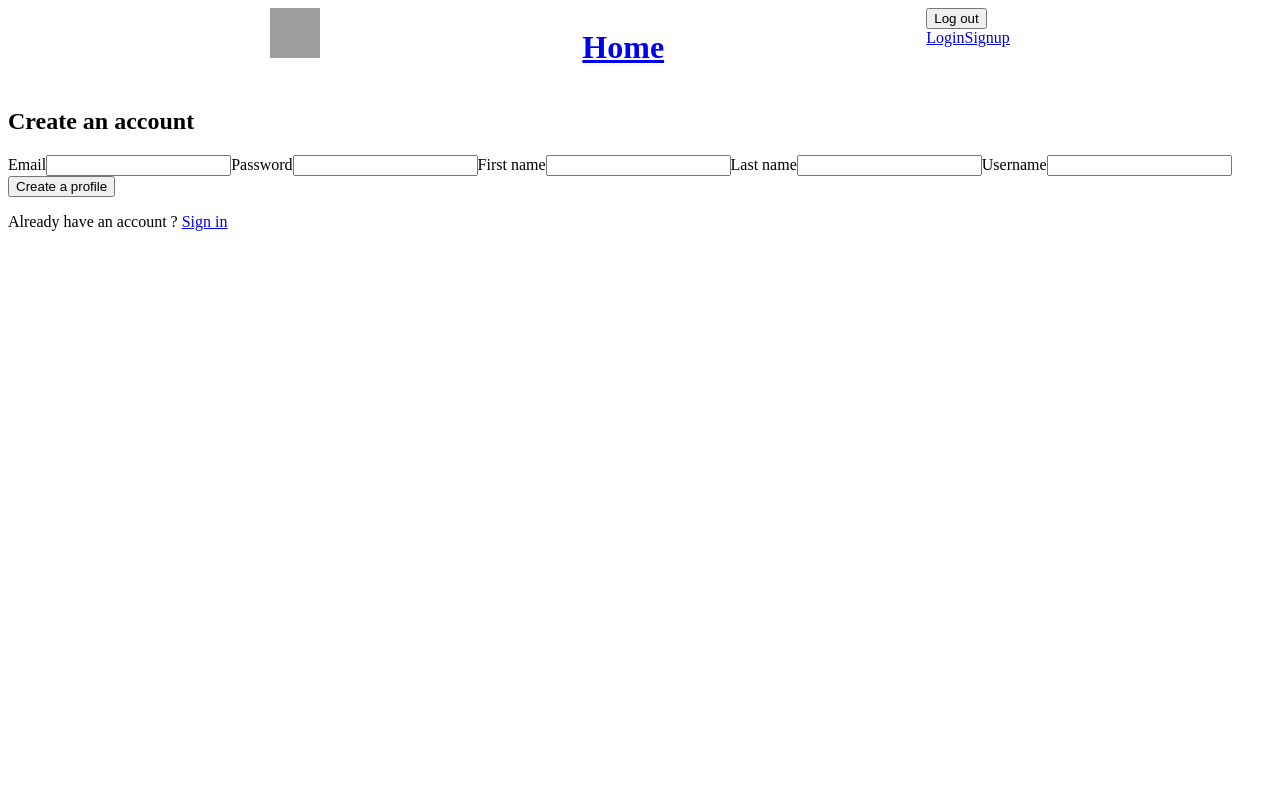
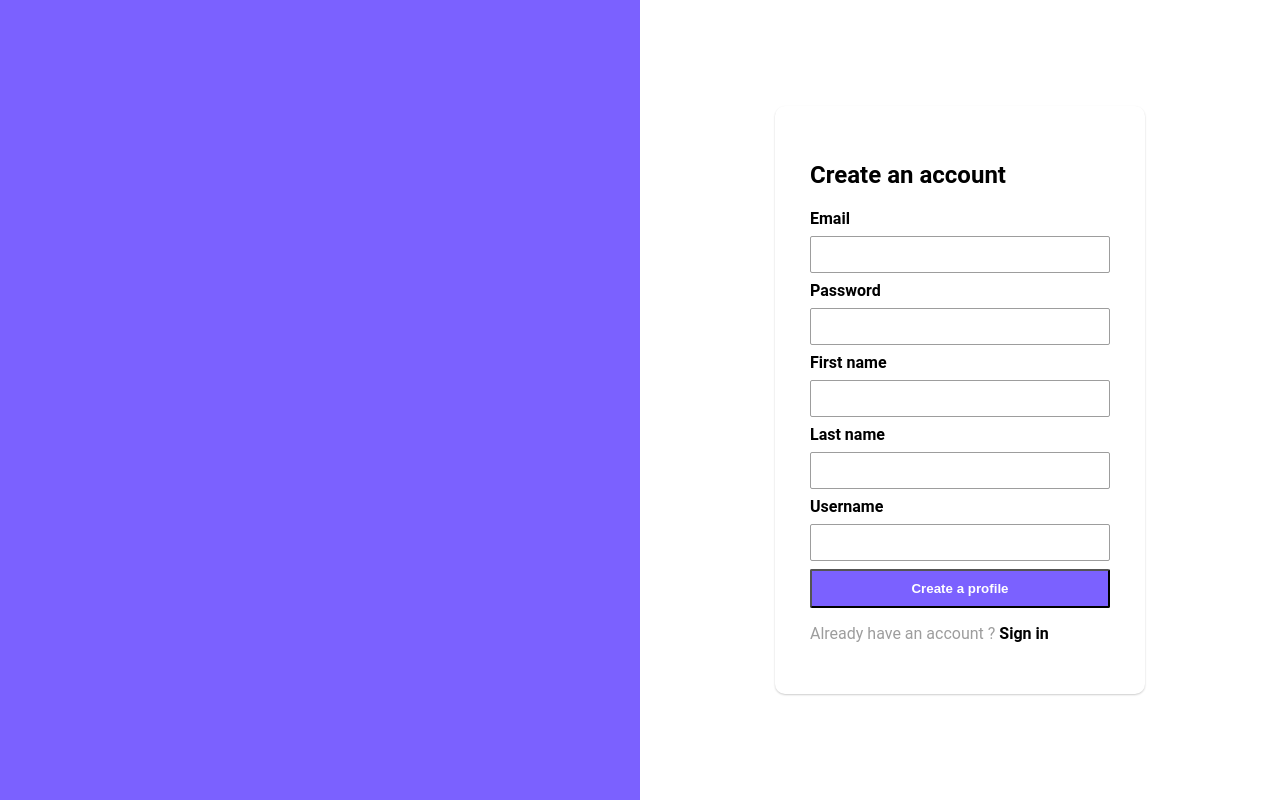
Before and after one commit to StellaNdj/social-app, a React (Create React App) app in the folder frontend/: page /signup in a window 1280 px wide. Built offline with nearby package versions, Linux system fonts and the light colour scheme; grey boxes are pictures that could not be loaded.

Commit message:
CSS for forms done, homepage css started

```diff
--- a/frontend/src/App.tsx
+++ b/frontend/src/App.tsx
@@ -5,6 +5,7 @@ import Navbar from "./components/Navbar.tsx";
 import Signup from "./pages/Signup.tsx";
 import Login from "./pages/Login.tsx";
 import { useAuthContext } from "./hooks/useAuthContext.tsx";
+import './index.css';
 
 interface AuthContextType {
   user: {
@@ -19,11 +20,20 @@ function App() {
   return (
     <div className="App">
       <BrowserRouter>
-        <Navbar />
         <Routes>
           <Route
             path="/"
-            element={user ? <Homepage /> : <Navigate to="/login"></Navigate>}></Route>
+            element={
+              user ? (
+                <>
+                  <Navbar />
+                  <Homepage />
+                </>
+              ) : (
+                <Navigate to="/login" />
+              )
+            }>
+          </Route>
           <Route
             path="/signup"
             element={!user ? <Signup />: <Navigate to="/"></Navigate>}></Route>
--- a/frontend/src/components/Navbar.css
+++ b/frontend/src/components/Navbar.css
@@ -1,4 +1,11 @@
 .navbar {
   display: flex;
   justify-content: space-evenly;
+  box-shadow: 0 1px 2px rgba(0,0,0,0.2);
 }
+
+.navbar > a  {
+  text-decoration: none;
+  color: black;
+  cursor: pointer;
+}
--- a/frontend/src/components/Navbar.tsx
+++ b/frontend/src/components/Navbar.tsx
@@ -13,7 +13,6 @@ const Navbar = () => {
 
   return (
     <div className="navbar">
-      <img src="https://i.pinimg.com/originals/f9/6a/26/f96a261e5a60d7d66b36e2850e3eb19b.png" alt="Logo" height={50} width={50}></img>
       <Link to="/">
         <h1>Home</h1>
       </Link>
@@ -21,10 +20,6 @@ const Navbar = () => {
         <div>
           <button onClick={handleClick}>Log out</button>
         </div>
-        <div>
-          <Link to="/login">Login</Link>
-          <Link to="/signup">Signup</Link>
-        </div>
       </nav>
     </div>
   )
--- a/frontend/src/components/Post.tsx
+++ b/frontend/src/components/Post.tsx
@@ -43,8 +43,8 @@ const Post = ({ post }) => {
       <div className="post-counters">
         <p><FontAwesomeIcon icon={faThumbsUp} /></p>
         <p><FontAwesomeIcon icon={faThumbsDown} /></p>
-        <p>Like counter: {post.likes}</p>
-        <p>Dislike counter: {post.dislikes}</p>
+        <p>Likes: {post.likes}</p>
+        <p>Dislikes: {post.dislikes}</p>
         <span onClick={handleClick}>delete</span>
       </div>
     </div>
--- /dev/null
+++ b/frontend/src/components/Profile.tsx
@@ -0,0 +1,14 @@
+import React from "react";
+import PostForm from "./PostForm.tsx";
+
+const Profile = ({firstName, lastName, username}) => {
+  return (
+    <div>
+      <p>{firstName && lastName}</p>
+      <p>{username}</p>
+      <PostForm></PostForm>
+    </div>
+  )
+}
+
+export default Profile;
--- a/frontend/src/index.css
+++ b/frontend/src/index.css
@@ -1,6 +1,6 @@
 body {
   margin: 0;
-  font-family: -apple-system, BlinkMacSystemFont, 'Segoe UI', 'Roboto', 'Oxygen',
+  font-family: 'Inter var', 'Roboto', 'Oxygen',
     'Ubuntu', 'Cantarell', 'Fira Sans', 'Droid Sans', 'Helvetica Neue',
     sans-serif;
   -webkit-font-smoothing: antialiased;
--- /dev/null
+++ b/frontend/src/pages/Forms.css
@@ -0,0 +1,63 @@
+.form-container {
+  display: flex;
+  height: 100%;
+  background-color: #7B61FF;
+}
+
+.form-left-side {
+  flex: 1;
+  background-color: #7B61FF;
+}
+
+.form-right-side {
+  flex: 1;
+  display: flex;
+  justify-content: center;
+  align-items: center;
+  height: 100vh;
+  background-color: white;
+}
+
+.form {
+  margin: 20px;
+  border-radius: 10px;
+  padding: 35px;
+  box-shadow: 0 1px 2px rgba(0,0,0,0.2);
+  max-width: 300px;
+}
+
+.form input[type=email],
+.form input[type=password],
+.form input[type=text] {
+  width: 100%;
+  padding: 10px 20px;
+  margin: 8px 0;
+  box-sizing: border-box;
+  border: 1px solid #9D9D9D;
+  border-radius: 2px;
+}
+
+.form label {
+  font-weight: bold;
+}
+
+.form button {
+  background-color: #7B61FF;
+  cursor: pointer;
+  padding: 10px 20px;
+  border-radius: 2px;
+  width: 100%;
+  color: white;
+  font-weight: bold;
+  cursor: pointer;
+}
+
+.form-redirect {
+  color: #9D9D9D;
+}
+
+.form-redirect > a {
+  text-decoration: none;
+  font-weight: bold;
+  color: black;
+}
--- /dev/null
+++ b/frontend/src/pages/Homepage.css
@@ -0,0 +1,12 @@
+.homepage {
+  display: flex;
+  justify-content: space-evenly;
+}
+
+.homepage-profile {
+  flex: 1;
+}
+
+.homepage-posts {
+  flex: 3;
+}
--- a/frontend/src/pages/Homepage.tsx
+++ b/frontend/src/pages/Homepage.tsx
@@ -2,7 +2,10 @@ import React, { useEffect } from "react";
 import Post from "../components/Post.tsx";
 import PostForm from "../components/PostForm.tsx";
 import { usePostContext } from "../hooks/usePostContext.tsx";
-import { useAuthContext } from "../hooks/useAuthContext.tsx"
+import { useAuthContext } from "../hooks/useAuthContext.tsx";
+import { useState } from "react";
+import Profile from "../components/Profile.tsx";
+import './Homepage.css';
 
 interface PostContextType {
   dispatch: (action: any) => void;
@@ -16,6 +19,7 @@ interface PostContextType {
 interface AuthContextType {
   user: {
     id: string;
+    email: string;
     token: string;
   } | null;
 };
@@ -23,6 +27,7 @@ interface AuthContextType {
 const Homepage = () => {
   const { posts, dispatch } = usePostContext() as PostContextType;
   const { user } = useAuthContext() as AuthContextType;
+  const [userInfo, setUserInfo] = useState<any>(null);
 
   useEffect(() => {
     const fetchPosts = async () => {
@@ -38,20 +43,45 @@ const Homepage = () => {
       }
     };
 
+    const fetchUserInfo = async () => {
+      try {
+        const response = await fetch(`/api/userinfo`, {
+          method: 'POST',
+          headers: {
+            'Content-Type': 'application/json',
+            'Authorization': `Bearer ${user?.token}`
+          },
+          body: JSON.stringify({ email: user?.email })
+        });
+
+        if (!response.ok) {
+          throw new Error(`Failed to fetch user info: ${response.status} ${response.statusText}`);
+        }
+
+        const json = await response.json();
+        setUserInfo(json);
+      } catch (error) {
+        console.error('Error fetching user info:', error);
+      }
+    };
+
+
     if(user) {
       fetchPosts();
-      console.log(posts);
+      fetchUserInfo()
     }
   }, [dispatch, user]);
 
   return(
-    <div>
-      <div>
+    <div className='homepage'>
+      <div className='homepage-profile'>
+        <Profile firstName={'Max'} lastName={'Mad'} username={'@MadMax'}></Profile>
+      </div>
+      <div className='homepage-posts'>
         {posts !== null && posts.map((post) => {
           return <Post key={post._id} post={post}></Post>
         })}
       </div>
-      <PostForm></PostForm>
     </div>
   )
 };
--- a/frontend/src/pages/Login.tsx
+++ b/frontend/src/pages/Login.tsx
@@ -2,6 +2,7 @@ import React from 'react';
 import { Link } from 'react-router-dom';
 import { useState } from 'react';
 import { useLogin } from '../hooks/useLogin.tsx'
+import './Forms.css';
 
 const Login = () => {
   const [password, setPassword] = useState("");
@@ -15,7 +16,10 @@ const Login = () => {
   }
 
   return (
-    <div>
+    <div className="form-container">
+      <div className="form-left-side"></div>
+      <div className="form-right-side">
+        <div className="form">
           <h2>Login</h2>
           <form onSubmit={handleSubmit}>
             <label>Email</label>
@@ -30,9 +34,12 @@ const Login = () => {
               value={password} />
             <button disabled={isLoading}>Login</button>
           </form>
-      <p>You don't have an account ? <Link to="/signup"> Sign up</Link></p>
+          <p className="form-redirect">You don't have an account ? <Link to="/signup"> Sign up</Link></p>
           {error && <div>{error}</div>}
         </div>
+      </div>
+    </div>
+
   )
 };
 
--- a/frontend/src/pages/Signup.tsx
+++ b/frontend/src/pages/Signup.tsx
@@ -2,6 +2,7 @@ import React from 'react';
 import { Link } from 'react-router-dom';
 import { useState } from 'react';
 import { useSignup } from '../hooks/useSignup.tsx';
+import './Forms.css';
 
 const Signup = () => {
   const [firstName, setFirstName] = useState("");
@@ -17,7 +18,10 @@ const Signup = () => {
   }
 
   return (
-    <div>
+    <div className='form-container'>
+      <div className="form-left-side"></div>
+      <div className="form-right-side">
+        <div className="form">
           <h2>Create an account</h2>
           <form onSubmit={handleSubmit}>
             <label>Email</label>
@@ -47,8 +51,12 @@ const Signup = () => {
               value={username} />
             <button disabled={isLoading}>Create a profile</button>
           </form>
-      <p>Already have an account ? <Link to="/login"> Sign in</Link></p>
+          <p className="form-redirect">Already have an account ? <Link to="/login"> Sign in</Link></p>
           {error && <div>{error}</div>}
+
+        </div>
+
+      </div>
     </div>
   )
 };
```
Also changed, not shown: 2 other files (tests, documents, lock files or other folders). Lines whose indentation alone changed are shown as unchanged.
